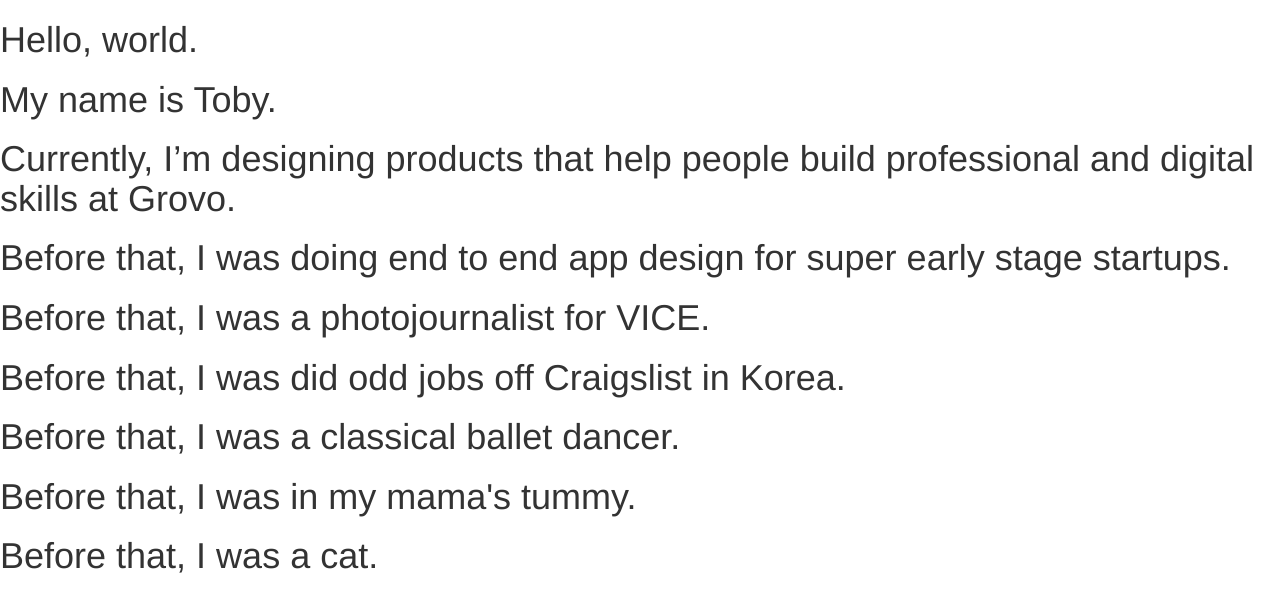
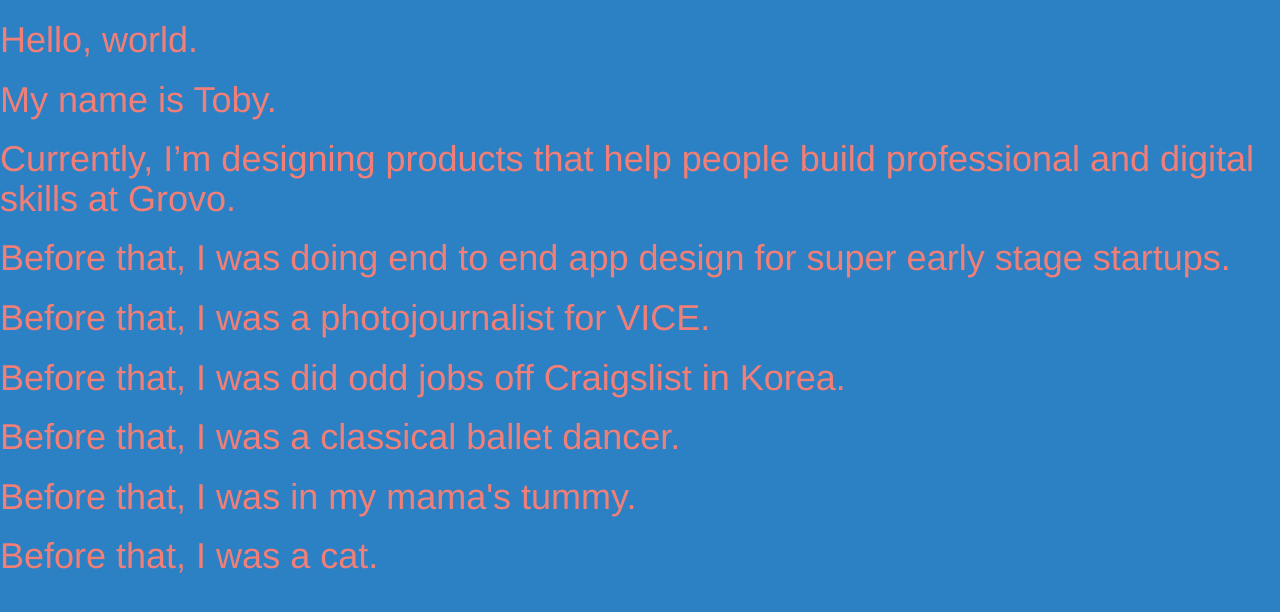
Before and after one commit to tobysilverman/toby-coding-play, a plain HTML site: page index.html in a window 1280 px wide. Drawn offline with nearby package versions, Linux system fonts and the light colour scheme.

Commit message:
changed colors a third time

```diff
--- a/styles.css
+++ b/styles.css
@@ -1,3 +1,7 @@
 body {
-    background-color: "FBFBFC";
+    background-color: #2C80C4;
 }
+
+h1 {
+    color: #F17F77;
+}
```
